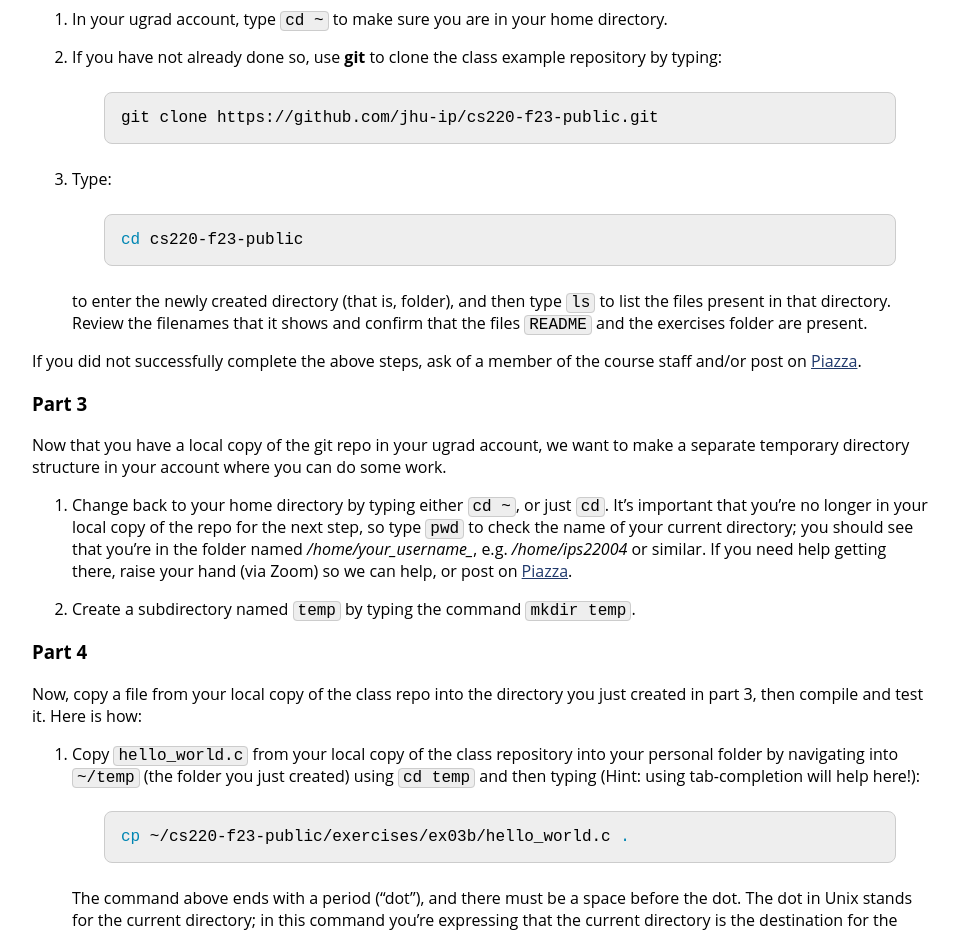
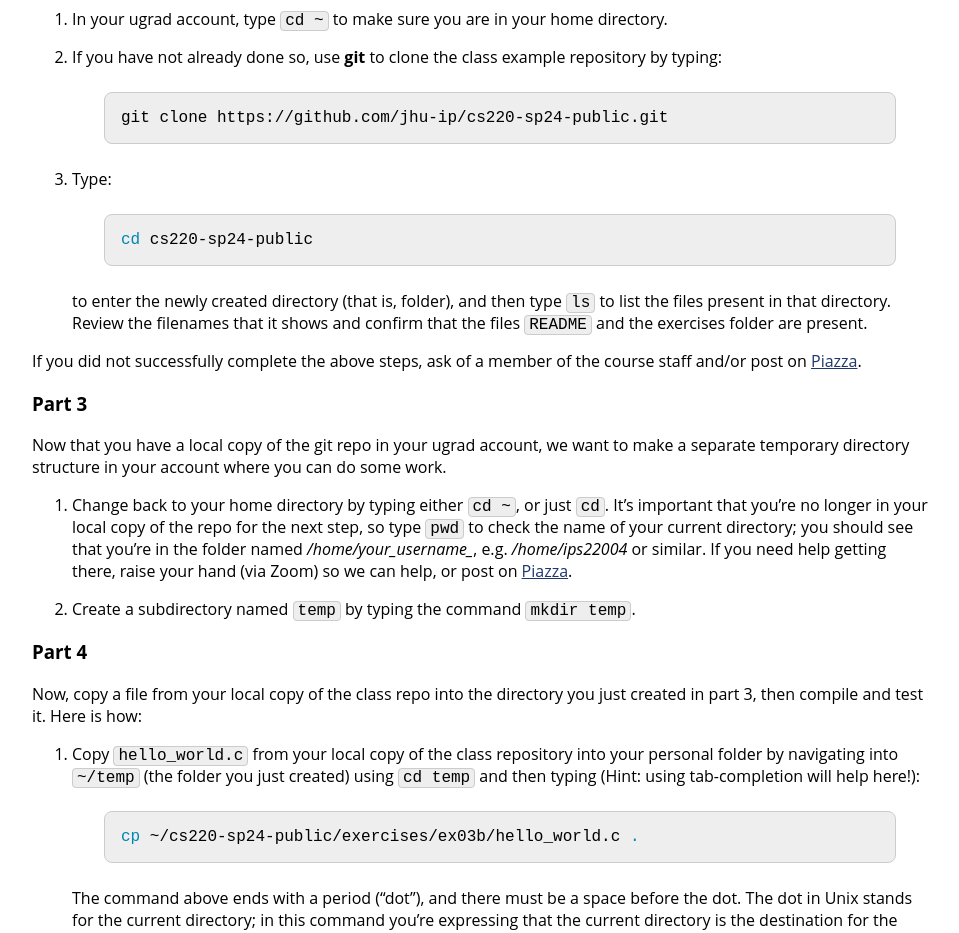
Before and after one commit to jhu-ip/cs220-f24, a Jekyll site: the page built from exercise/ex03b.md, in a window 1280 px wide and 1400 px high, scrolled down 1184 px. Shown: the part 151-1084 px from the top of the window, without its empty margins (160-1119 px from the left). Built offline with Jekyll 4.4.1, drawn with Linux system fonts in a browser that asks for light colours; some of the changed text lies outside the part shown.

Commit message:
fixed a few typos

````diff
--- a/exercise/ex03b.md
+++ b/exercise/ex03b.md
@@ -50,11 +50,11 @@ First, create a copy (clone) of the public repository for the class by taking th
 
 2.	If you have not already done so, use **git** to clone the class example repository by typing:
 ```bash
-git clone https://github.com/jhu-ip/cs220-f23-public.git
+git clone https://github.com/jhu-ip/cs220-sp24-public.git
 ```
 3.	Type:
 ``` bash
-cd cs220-f23-public
+cd cs220-sp24-public
 ```
 to enter the newly created directory (that is, folder), and then type `ls` to list the files present in that directory.  Review the filenames that it shows and confirm that the files `README` and the exercises folder are present.
 
@@ -72,7 +72,7 @@ Now, copy a file from your local copy of the class repo into the directory you j
 
 1.	Copy `hello_world.c` from your local copy of the class repository into your personal folder by navigating into `~/temp` (the folder you just created) using `cd temp` and then typing (Hint: using tab-completion will help here!):
 ```bash
-cp ~/cs220-f23-public/exercises/ex03b/hello_world.c .
+cp ~/cs220-sp24-public/exercises/ex03b/hello_world.c .
 ```
 The command above ends with a period ("dot"), and there must be a space before the dot. The dot in Unix stands for the current directory; in this command you’re expressing that the current directory is the destination for the copy you’re making.
 
@@ -103,7 +103,7 @@ gcc -std=c99 -Wall -Wextra -pedantic hello_me.c
 ### Part 5
 Wrap up the exercise by cleaning up your files, and logging out of the ugrad system, as follows:
 
-1.	While you do not want to remove or even modify the `cs220-f23-public` folder (that is, your copy of our public class repo), you will no longer need to keep the temporary directory named `temp` that we created today, or any of the files you put inside it.  To remove the `temp` directory, first navigate to your home directory (that is, the top-level folder in your account) by typing `cd ~` or simply `cd`.
+1.	While you do not want to remove or even modify the `cs220-sp24-public` folder (that is, your copy of our public class repo), you will no longer need to keep the temporary directory named `temp` that we created today, or any of the files you put inside it.  To remove the `temp` directory, first navigate to your home directory (that is, the top-level folder in your account) by typing `cd ~` or simply `cd`.
 
 2.	Once you are sure you are in the right folder, type `rm -r temp` to remove the `temp` folder and all of its contents. Note that `rm` is the remove command, and the extra `-r` flag indicates that you wish the remove command to be applied recursively, meaning to all subfolders within `temp`.  Be very careful when executing any `rm` command in Unix/Linux; there is no undo button if you make a mistake and delete important files! If you want to verify deletion before removing files, use the `-i` option with `rm`.
 	<div class='admonition danger'>
````
